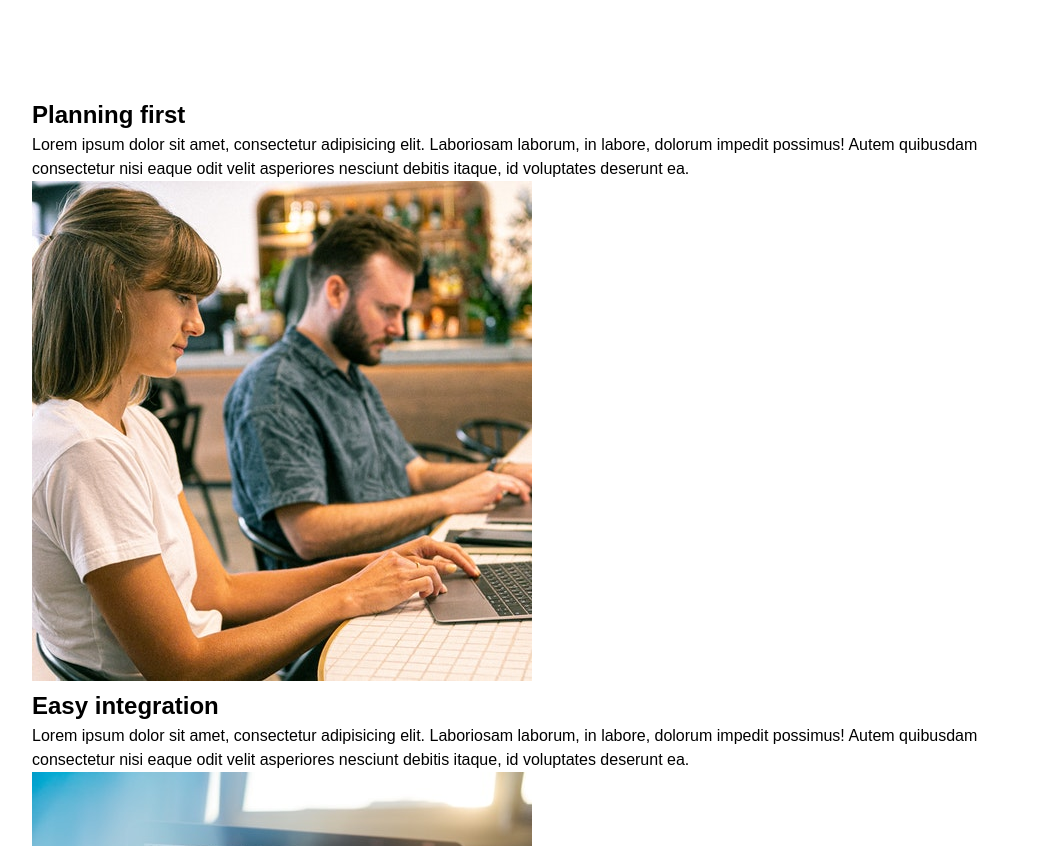
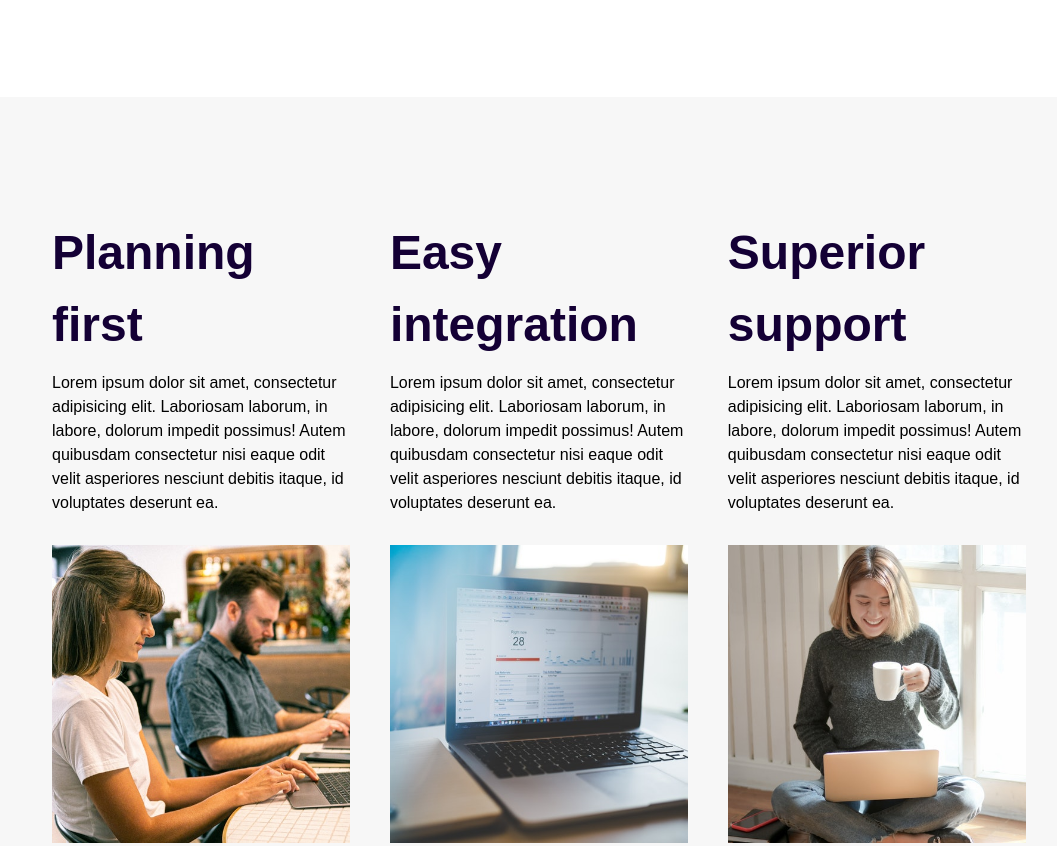
Before and after one commit to slobodanmiric/web-solutions, a plain HTML site: page index.html in a window 1280 px wide. Shown: the part 1363-2209 px from the top of the page, without its empty margins (96-1153 px from the left). Drawn offline with Linux system fonts and the light colour scheme.

Commit message:
services css

```diff
--- a/style.css
+++ b/style.css
@@ -96,7 +96,25 @@ about
 /*****************
 services
 *****************/
-
+.services {
+    padding: var(--padding);
+    background: var(--svetloSiva);
+}
+.services article {
+    width: 33%;
+    float: left;
+    padding: 20px;
+}
+.services img {
+    width: 100%;
+}
+.services h2 {
+    font-size: 3rem;
+    color: var(--tamnoPlava);
+}
+.services p {
+    padding: 10px 0 30px 0;
+}
 /*****************
 projects
 *****************/
```
